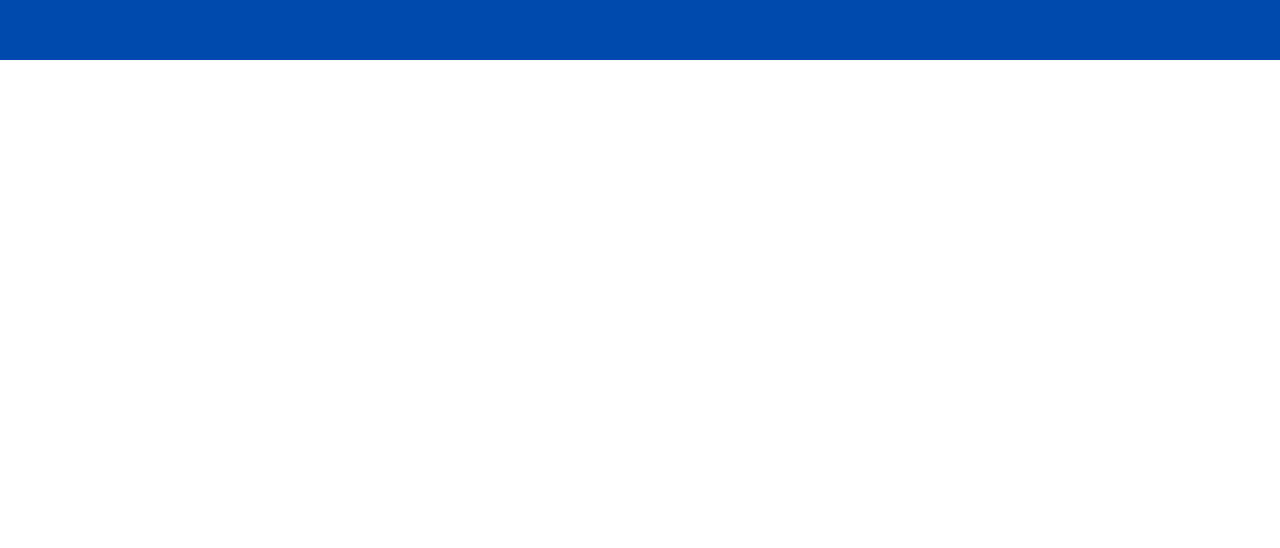
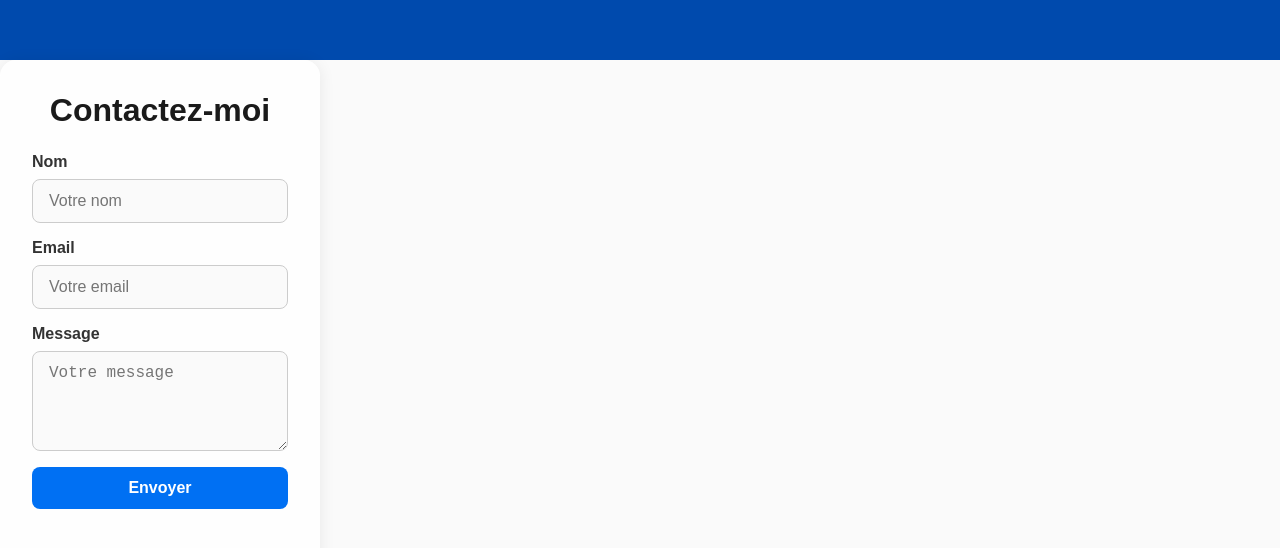
Before and after one commit to Esiakot/portfolio, a Next.js app: page / in a window 1280 px wide. Shown: the part 2148-2696 px from the top of the page. Before the commit the page ends 2208 px from the top, so only its background shows below. Built offline with nearby package versions, Linux system fonts and the light colour scheme; a web font is replaced by a local one.

Commit message:
ajout contact composant

```diff
--- /dev/null
+++ b/src/components/MainPage/Contact.tsx
@@ -0,0 +1,44 @@
+import React from "react";
+import styles from "@/styles/MainPage/Contact.module.css";
+
+export default function Contact() {
+  return (
+    <div className={styles.contact}>
+      <h2 className={styles.contactTitle}>Contactez-moi</h2>
+      <form className={styles.contactForm} onSubmit={(e) => e.preventDefault()}>
+        <label className={styles.label}>
+          Nom
+          <input
+            className={styles.input}
+            type="text"
+            name="name"
+            placeholder="Votre nom"
+            required
+          />
+        </label>
+        <label className={styles.label}>
+          Email
+          <input
+            className={styles.input}
+            type="email"
+            name="email"
+            placeholder="Votre email"
+            required
+          />
+        </label>
+        <label className={styles.label}>
+          Message
+          <textarea
+            className={styles.textarea}
+            name="message"
+            placeholder="Votre message"
+            required
+          />
+        </label>
+        <button className={styles.button} type="submit">
+          Envoyer
+        </button>
+      </form>
+    </div>
+  );
+}
--- a/src/components/MainPage/MainPage.tsx
+++ b/src/components/MainPage/MainPage.tsx
@@ -3,6 +3,7 @@
 import styles from "@/styles/MainPage/MainPage.module.css";
 import Apropos from "./Apropos";
 import MesProjets from "./MesProjets";
+import Contact from "./Contact";
 import { Genos } from "next/font/google";
 import Image from "next/image";
 import React, { useRef } from "react";
@@ -15,11 +16,13 @@
 export default function MainPage() {
   const aproposRef = useRef<HTMLDivElement>(null);
   const projetsRef = useRef<HTMLDivElement>(null);
+  const contactRef = useRef<HTMLDivElement>(null);
 
   const scrollToSection = (ref: React.RefObject<HTMLDivElement | null>) => {
     if (ref.current) {
       const yOffset = -window.innerHeight * 0.12; // 12vh offset
-      const y = ref.current.getBoundingClientRect().top + window.scrollY + yOffset;
+      const y =
+        ref.current.getBoundingClientRect().top + window.scrollY + yOffset;
       window.scrollTo({ top: y, behavior: "smooth" });
     }
   };
@@ -81,7 +84,13 @@
           </div>
         </div>
         <div className={`${styles.container} ${styles.rightContainer}`}>
-          <span className={styles.title}>Contact</span>
+          <span
+            className={styles.title}
+            style={{ cursor: "pointer" }}
+            onClick={() => scrollToSection(contactRef)}
+          >
+            Contact
+          </span>
           <div className={styles.section}>
             <Image
               src="/MainPage/world.jpg"
@@ -99,6 +108,9 @@
       <div ref={projetsRef} className={styles.sectionAnchor}>
         <MesProjets />
       </div>
+      <div ref={contactRef} className={styles.sectionAnchor}>
+        <Contact />
+      </div>
     </div>
   );
 }
--- /dev/null
+++ b/src/styles/MainPage/Contact.module.css
@@ -0,0 +1,70 @@
+.contact {
+  height: 88vh;
+  width: 25vw;
+  background: rgba(255, 255, 255, 0.9);
+  border-radius: 16px;
+  box-shadow: 0 2px 16px rgba(0, 0, 0, 0.08);
+  padding: 2rem;
+  display: flex;
+  flex-direction: column;
+  align-items: center;
+}
+
+.contactTitle {
+  font-size: 2rem;
+  font-weight: 700;
+  margin-bottom: 1.5rem;
+  color: #1a1a1a;
+}
+
+.contactForm {
+  width: 100%;
+  display: flex;
+  flex-direction: column;
+  gap: 1rem;
+}
+
+.label {
+  display: flex;
+  flex-direction: column;
+  font-weight: 600;
+  color: #333;
+}
+
+.input,
+.textarea {
+  margin-top: 0.5rem;
+  padding: 0.75rem 1rem;
+  border: 1px solid #ccc;
+  border-radius: 8px;
+  font-size: 1rem;
+  background: #fafafa;
+  transition: border 0.2s;
+}
+
+.input:focus,
+.textarea:focus {
+  border: 1.5px solid #0070f3;
+  outline: none;
+}
+
+.textarea {
+  min-height: 100px;
+  resize: vertical;
+}
+
+.button {
+  background: #0070f3;
+  color: #fff;
+  border: none;
+  border-radius: 8px;
+  padding: 0.75rem 1.5rem;
+  font-size: 1rem;
+  font-weight: 700;
+  cursor: pointer;
+  transition: background 0.2s;
+}
+
+.button:hover {
+  background: #005bb5;
+}
```
